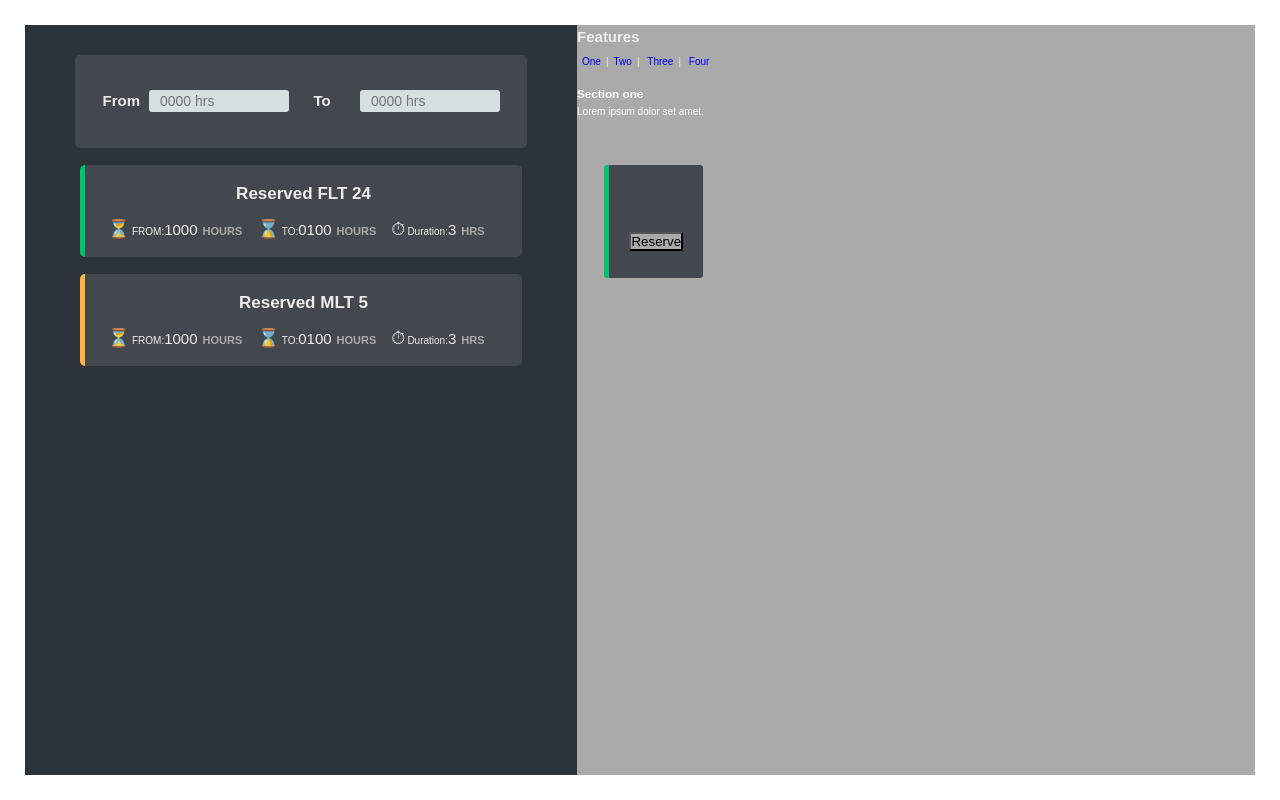
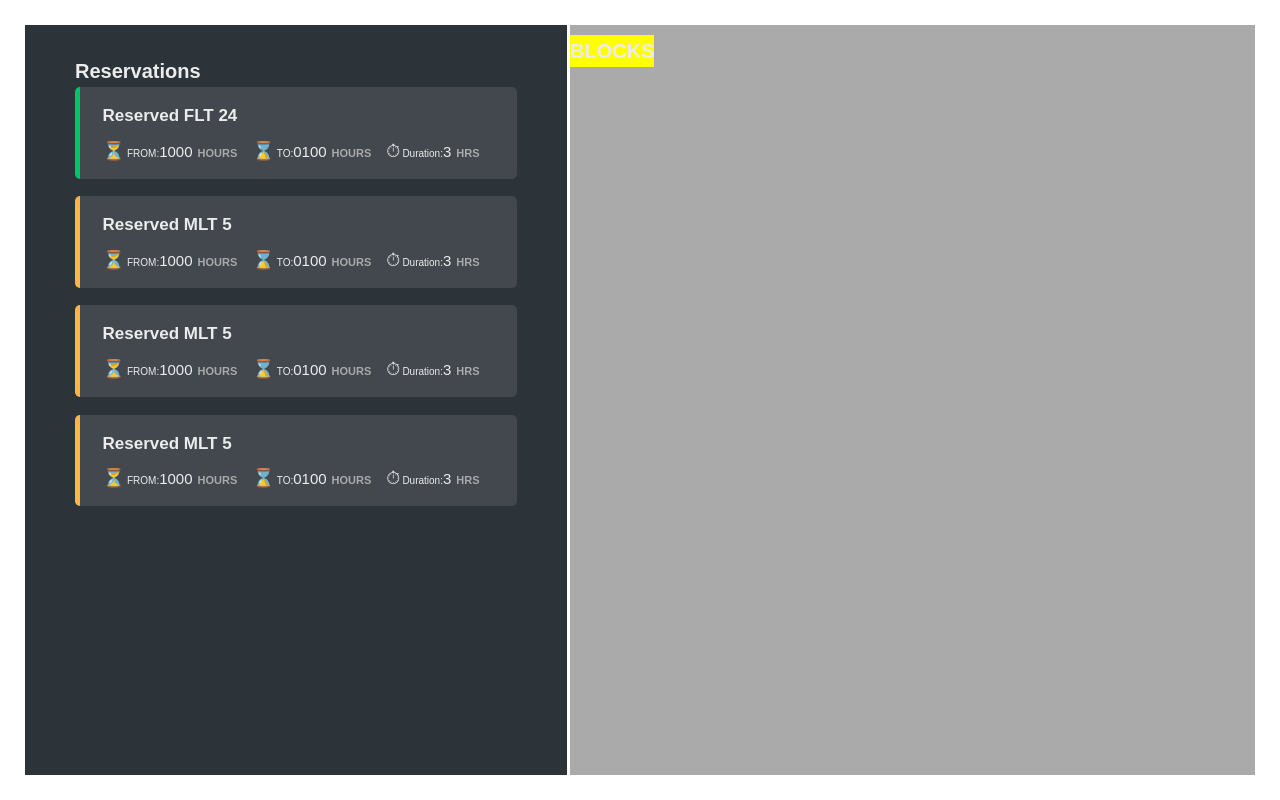
Before and after one commit to Kandy-Hamisi/venue-finder, a PHP site: page / in a window 1280 px wide. Run offline with PHP 8.4, Linux system fonts and the light colour scheme.

Commit message:
started on the classes layout

```diff
--- a/css/style.css
+++ b/css/style.css
@@ -147,77 +147,31 @@ body {
     display: none;
 }
 
-/* MAP */
-#layout {
+
+
+/* BLOCKS CONTAINER */
+
+#main {
     flex: 1;
     height: 100%;
     background-color: #aaa;
+    margin-left: 3px;
 }
 
-
-article, div {
-  position: relative;
-
-}
-section {
-  display: block;
-  position: absolute;
-  top: 10px;
-  left: 0;
-  background: #aaa;
-  color: #fff;
-  width: 100%;
-  min-height: 400px;
-  margin-top: 0px;
-  padding-bottom: 0px;
-  /* style=height: 100%; */
-}
-section:target {
-  z-index: 2;
-}
-section:target, section:first-of-type {
-  z-index: 2;
-}
-a:target {
-
-  background: #f5f5f5;
-  font-weight: bold;
-}
-#one:target ~ div > section#s-one,
-#two:target ~ div > section#s-two,
-#three:target ~ div > section#s-three,
-#four:target ~ div > section#s-four,
-section:first-of-type {
-  z-index: 2;
-}
-a {
-  text-decoration: none;
-  align:center;
-}
-li {
-  text-decoration: none;
-  display: inline-block;
-/*  float:right;*/
-  text-align: center;
-
-  margin: 5px;
-  align-items: center;
+.container__primary {
+    position: relative;
 }
 
-.btn--container {
+.container__secondary {
+    display: block;
     position: absolute;
-    top: 20%;
-    left: 4%;
+    top: 10px;
 
-    background-color: #42484d;
-    border-radius: 3px;
-    /* border: 1px solid yellow; */
-    padding: 4% 3%;
+    background-color: yellow;
 }
 
-.btn{
-    /* border: 2px solid #000; */
-    margin-top: 40px;
-    margin-bottom: 0;
-    background-color: #aaa;
+.container__tertiary {
+    background-color: blue;
+    display: block;
+    display: none;
 }
--- a/index.html
+++ b/index.html
@@ -9,8 +9,10 @@
 </head>
 <body>
     <div class="sidebar">
+        <h1>Reservations</h1>
+
         <ul class="reserves">
-            <form class="form">
+            <form class="form hidden">
                 <div class="form__row">
                     <label class="form__label">From</label>
                     <input class="form__input" placeholder="0000 hrs">
@@ -69,39 +71,74 @@
                 </div>
             </li>
 
+            <li class="reserve reserved--waiting">
+                <h2 class="reserve__title">Reserved MLT 5</h2>
+                <div class="reserve__details">
+                    <span class="reserve__icon">⏳</span>
+                    <span>FROM: </span>
+                    <span class="reserve__value">1000</span>
+                    <span class="reserve__unit"> hours</span>
+                </div>
+                <div class="reserve__details">
+                    <span class="reserve__icon">⌛</span>
+                    <span>TO: </span>
+                    <span class="reserve__value">0100</span>
+                    <span class="reserve__unit"> hours</span>
+                </div>
+
+                <div class="reserve__details">
+                    <span class="reserve__icon">⏱</span>
+                    <span>Duration: </span>
+                    <span class="reserve__value">3</span>
+                    <span class="reserve__unit"> hrs</span>
+                </div>
+            </li>
+
+            <li class="reserve reserved--waiting">
+                <h2 class="reserve__title">Reserved MLT 5</h2>
+                <div class="reserve__details">
+                    <span class="reserve__icon">⏳</span>
+                    <span>FROM: </span>
+                    <span class="reserve__value">1000</span>
+                    <span class="reserve__unit"> hours</span>
+                </div>
+                <div class="reserve__details">
+                    <span class="reserve__icon">⌛</span>
+                    <span>TO: </span>
+                    <span class="reserve__value">0100</span>
+                    <span class="reserve__unit"> hours</span>
+                </div>
+
+                <div class="reserve__details">
+                    <span class="reserve__icon">⏱</span>
+                    <span>Duration: </span>
+                    <span class="reserve__value">3</span>
+                    <span class="reserve__unit"> hrs</span>
+                </div>
+            </li>
+
+
+
         </ul>
 
     </div>
 
-    <div id="layout">
-        <article>
-            <h1>Features</h1>
-            <ul>
-              <li><a href="#s-one" id="one">One</a> </li>|<li> <a href="#s-two" id="two">Two</a> </li>| <li><a href="#s-three" id="three">Three</a></li>| <li><a href="#s-four" id="four">Four</a></li>
-            </ul>
-            <div>
-            <section id="s-one">
-              <h1>Section one</h1>
-              <p>Lorem ipsum dolor set amet.</p>
-              <span class="btn--container reserved--active">
-                  <button class="btn">Reserve</button>
-              </span>
-            </section>
-            <section id="s-two">
-              <h1>Section Two</h1>
-              <p>Lorem ipsum dolor set amet.</p>
-            </section>
-            <section id="s-three">
-              <h1>Section Three</h1>
-              <p>Lorem ipsum dolor set amet.</p>
-            </section>
-            <section id="s-four">
-              <h1>Section Four</h1>
-              <p>Lorem ipsum dolor set amet.</p>
-            </section>
+    <div id="main">
+        <div class="container__primary">
+            <div id="blocks" class="container__secondary">
+                <h1>BLOCKS</h1>
+
+
             </div>
 
-            </article>
+
+            <div id="rooms" class="container__tertiary">
+                <h2>FLT</h2>
+
+
+            </div>
+        </div>
+
     </div>
 
 </body>
```
